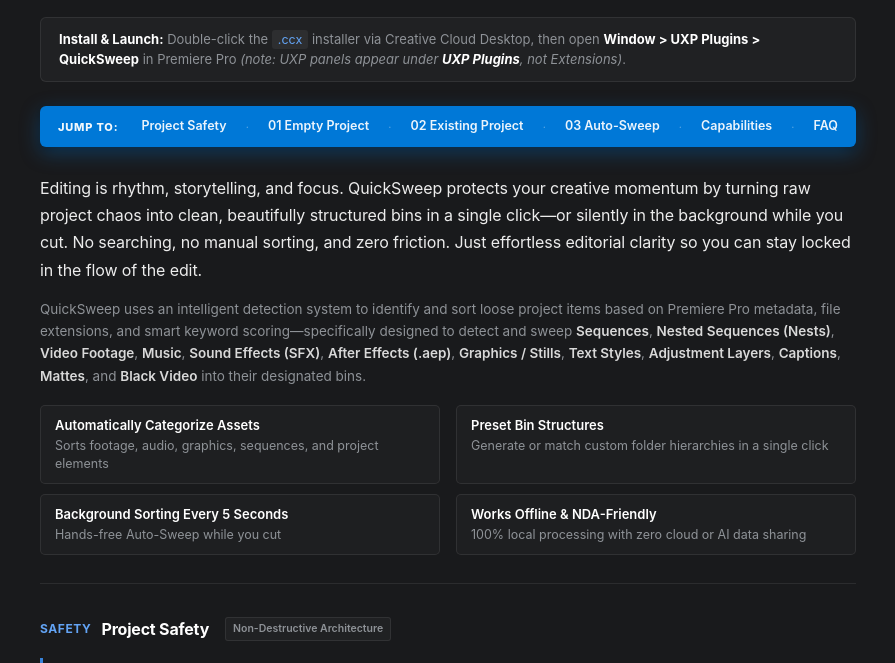
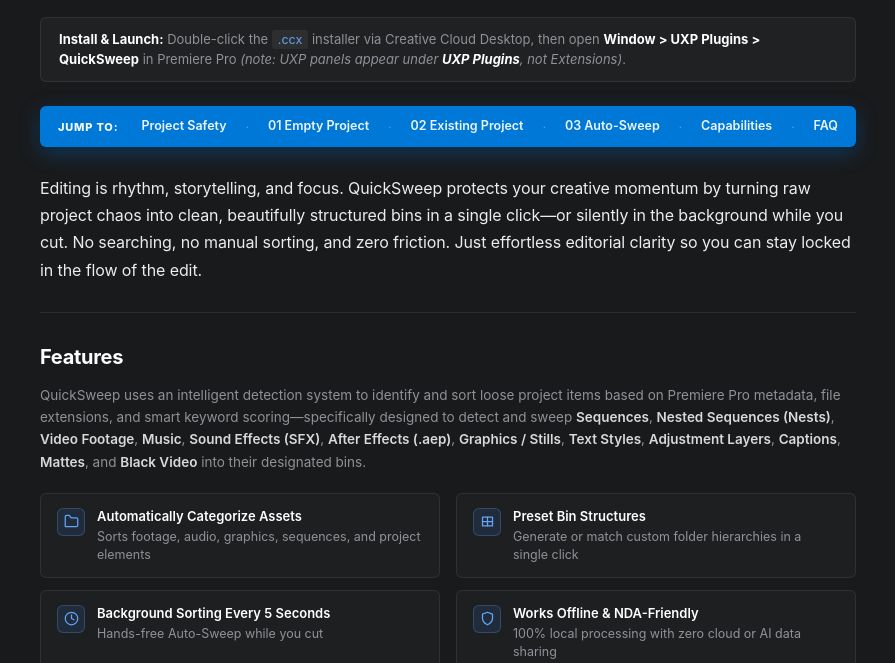
Before and after one commit to BrettRooftop/quicksweep-docs, a plain HTML site: page index.html in a window 1280 px wide. Shown: the part 137-800 px from the top of the page, without its empty margins (192-1087 px from the left). Drawn offline with Linux system fonts and the light colour scheme.

Commit message:
Add Features header, spacing, and vector icon badges

```diff
--- a/index.html
+++ b/index.html
@@ -169,8 +169,8 @@
 
     /* Airy Lead Blurb */
     .intro-blurb {
-      margin-bottom: 32px;
-      padding-bottom: 28px;
+      margin-bottom: 40px;
+      padding-bottom: 36px;
       border-bottom: 1px solid var(--border-hairline);
     }
     .intro-lead {
@@ -184,8 +184,20 @@
       color: #ffffff;
       font-weight: 600;
     }
+    .intro-features-section {
+      margin-top: 28px;
+      padding: 28px 0 8px 0;
+      border-top: 1px solid var(--border-hairline);
+    }
+    .intro-features-title {
+      font-size: 20px;
+      font-weight: 700;
+      color: var(--text-bright);
+      letter-spacing: -0.3px;
+      margin-bottom: 10px;
+    }
     .intro-sub {
-      margin-top: 14px;
+      margin-top: 0;
       font-size: 13.5px;
       line-height: 1.65;
       color: var(--text-muted);
@@ -197,17 +209,37 @@
     .intro-features-grid {
       display: grid;
       grid-template-columns: repeat(2, 1fr);
-      gap: 10px 16px;
-      margin-top: 18px;
+      gap: 12px 16px;
+      margin-top: 20px;
     }
     .intro-feature-item {
+      display: flex;
+      align-items: flex-start;
+      gap: 12px;
       background: rgba(255, 255, 255, 0.025);
       border: 1px solid var(--border-hairline);
-      border-radius: 5px;
-      padding: 10px 14px;
+      border-radius: 6px;
+      padding: 13px 16px;
       font-size: 12.5px;
       line-height: 1.45;
       color: var(--text-muted);
+    }
+    .intro-feature-icon {
+      flex-shrink: 0;
+      width: 28px;
+      height: 28px;
+      border-radius: 6px;
+      background: rgba(55, 130, 218, 0.14);
+      border: 1px solid rgba(99, 164, 245, 0.25);
+      color: var(--accent-blue-soft);
+      display: flex;
+      align-items: center;
+      justify-content: center;
+      margin-top: 1px;
+    }
+    .intro-feature-text {
+      flex: 1 1 auto;
+      min-width: 0;
     }
     .intro-feature-item strong {
       display: block;
@@ -624,25 +656,48 @@
       <p class="intro-lead">
         Editing is rhythm, storytelling, and focus. QuickSweep protects your creative momentum by turning raw project chaos into clean, beautifully structured bins in a single click—or silently in the background while you cut. No searching, no manual sorting, and zero friction. Just effortless editorial clarity so you can stay locked in the flow of the edit.
       </p>
+      <div class="intro-features-section">
+        <h2 class="intro-features-title">Features</h2>
         <p class="intro-sub">
           QuickSweep uses an intelligent detection system to identify and sort loose project items based on Premiere Pro metadata, file extensions, and smart keyword scoring—specifically designed to detect and sweep <strong>Sequences</strong>, <strong>Nested Sequences (Nests)</strong>, <strong>Video Footage</strong>, <strong>Music</strong>, <strong>Sound Effects (SFX)</strong>, <strong>After Effects (.aep)</strong>, <strong>Graphics / Stills</strong>, <strong>Text Styles</strong>, <strong>Adjustment Layers</strong>, <strong>Captions</strong>, <strong>Mattes</strong>, and <strong>Black Video</strong> into their designated bins.
         </p>
         <div class="intro-features-grid">
           <div class="intro-feature-item">
+            <div class="intro-feature-icon">
+              <svg xmlns="http://www.w3.org/2000/svg" width="15" height="15" viewBox="0 0 24 24" fill="none" stroke="currentColor" stroke-width="2" stroke-linecap="round" stroke-linejoin="round"><path d="M4 20h16a2 2 0 0 0 2-2V8a2 2 0 0 0-2-2h-7.93a2 2 0 0 1-1.66-.9l-.82-1.2A2 2 0 0 0 7.93 2H4a2 2 0 0 0-2 2v16z"></path></svg>
+            </div>
+            <div class="intro-feature-text">
               <strong>Automatically Categorize Assets</strong>
               Sorts footage, audio, graphics, sequences, and project elements
             </div>
+          </div>
           <div class="intro-feature-item">
+            <div class="intro-feature-icon">
+              <svg xmlns="http://www.w3.org/2000/svg" width="15" height="15" viewBox="0 0 24 24" fill="none" stroke="currentColor" stroke-width="2" stroke-linecap="round" stroke-linejoin="round"><path d="M4 5h16v14H4z"></path><path d="M4 12h16"></path><path d="M12 5v14"></path></svg>
+            </div>
+            <div class="intro-feature-text">
               <strong>Preset Bin Structures</strong>
               Generate or match custom folder hierarchies in a single click
             </div>
+          </div>
           <div class="intro-feature-item">
+            <div class="intro-feature-icon">
+              <svg xmlns="http://www.w3.org/2000/svg" width="15" height="15" viewBox="0 0 24 24" fill="none" stroke="currentColor" stroke-width="2" stroke-linecap="round" stroke-linejoin="round"><circle cx="12" cy="12" r="10"></circle><polyline points="12 6 12 12 16 14"></polyline></svg>
+            </div>
+            <div class="intro-feature-text">
               <strong>Background Sorting Every 5 Seconds</strong>
               Hands-free Auto-Sweep while you cut
             </div>
+          </div>
           <div class="intro-feature-item">
+            <div class="intro-feature-icon">
+              <svg xmlns="http://www.w3.org/2000/svg" width="15" height="15" viewBox="0 0 24 24" fill="none" stroke="currentColor" stroke-width="2" stroke-linecap="round" stroke-linejoin="round"><path d="M12 22s8-4 8-10V5l-8-3-8 3v7c0 6 8 10 8 10z"></path></svg>
+            </div>
+            <div class="intro-feature-text">
               <strong>Works Offline &amp; NDA-Friendly</strong>
               100% local processing with zero cloud or AI data sharing
+            </div>
+          </div>
         </div>
       </div>
     </div>
```
Lines whose indentation alone changed are shown as unchanged.
